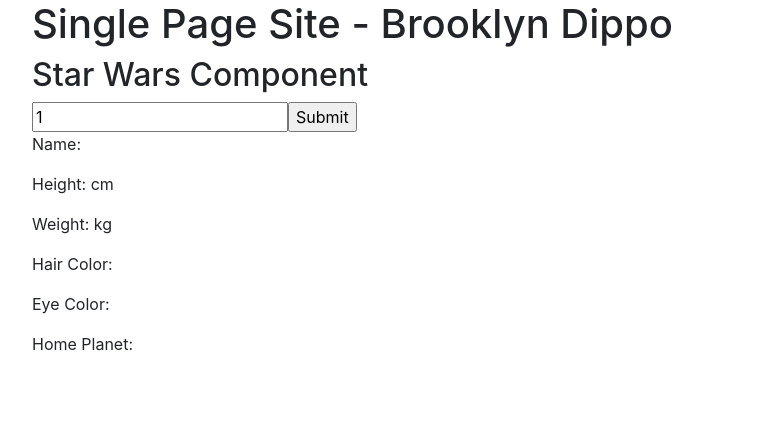
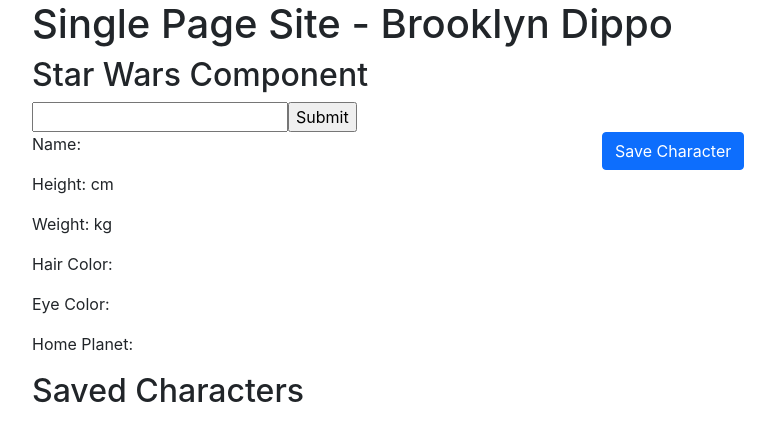
Before and after one commit to brooklyndippo/starwars, a React (Create React App) app: page / in a window 1280 px wide. Shown: the top 440 px of the page, without its empty margins (50-825 px from the left). Built offline with nearby package versions, Linux system fonts and the light colour scheme.

Commit message:
added ability to create & save character list with no repeats

```diff
--- /dev/null
+++ b/src/components/CharacterList.js
@@ -0,0 +1,20 @@
+import React from "react";
+
+function CharacterList(props) {
+    const {character} = props
+
+    return (
+        <div className="card col-3 m-3" key={character.key}>
+        <ul className="list-group list-group-flush">
+            <li className="list-group-item">Name: {character.name}</li>
+            <li className="list-group-item">Height: {character.height} cm</li>
+            <li className="list-group-item">Weight: {character.mass} kg</li>
+            <li className="list-group-item">Hair Color: {character.hair_color}</li>
+            <li className="list-group-item">Eye Color: {character.eye_color}</li>
+            <li className="list-group-item">Homeworld: {character.homeworld}</li>
+        </ul>
+        </div>
+    )
+};
+
+export default CharacterList
--- a/src/components/DisplayCharacter.js
+++ b/src/components/DisplayCharacter.js
@@ -1,12 +1,36 @@
 import React from "react";
 
 function DisplayCharacter(props) {
-    const {data} = props
+    const {data, saved, setSaved} = props
+
+    function saveCharacter() {
+        let newCharacter = {
+                key: data.key,
+                name: data.name,
+                height: data.height,
+                mass: data.mass,
+                hair_color: data.hair_color,
+                eye_color: data.eye_color,
+                homeworld: data.homeworld
+            }
+        console.log(newCharacter)
+
+        const match = saved.some(character => character.key === newCharacter.key)
+
+        if (!match && newCharacter.name != null) {
+        setSaved([
+            ...saved,
+            newCharacter
+        ])
+        } else {
+            alert(`You have already saved ${newCharacter.name} to your list`)
+        }
+    }
 
     if (data.status === 404) {
         console.log('ERROR 404')
         return (
-            <div>
+            <div className="row">
                 <h2>Error</h2>
                 <p>Character Not Found</p>
                 <p>Enter a number between 1 and 83, but not 17.</p>
@@ -14,7 +38,8 @@
         )
     } else {
         return (
-            <div>
+            <div className="row">
+                <div className="col-lg-6">
                     <p>Name: {data.name}</p>
                     <p>Height: {data.height} cm</p>
                     <p>Weight: {data.mass} kg</p>
@@ -22,6 +47,10 @@
                     <p>Eye Color: {data.eye_color}</p>
                     <p>Home Planet: {data.homeworld}</p>
                 </div>
+                <div className="col-lg-6">
+                    <button className="btn btn-primary" onClick={saveCharacter}>Save Character</button>
+                </div>
+            </div>
         )
 }}
 
--- a/src/components/StarWars.js
+++ b/src/components/StarWars.js
@@ -1,11 +1,13 @@
 import React from "react";
 import {useState} from "react";
 import DisplayCharacter from "./DisplayCharacter";
+import CharacterList from "./CharacterList";
 
 function StarWars() {
 
-    const [input, setInput] = useState(1);
+    const [input, setInput] = useState('');
     const [data, setData] = useState('');
+    const [saved, setSaved] = useState([]);
 
     function validateInput() {
         let num = document.forms["num-input"]["number"].value;
@@ -32,6 +34,7 @@
 
         setData({
             status: response.status,
+            key: input,
             name: json.name,
             height: json.height,
             mass: json.mass,
@@ -59,7 +62,16 @@
                 />
                 <input type="submit"/>
             </form>
-            <DisplayCharacter data={data}/>
+            <DisplayCharacter data={data} saved={saved} setSaved={setSaved}/>
+            <h2>Saved Characters</h2>
+            <ul>
+                {saved.map((character) => <li key={character.key}>{character.name}</li>)}
+            </ul>
+            <div className="row character-list">
+                {saved.map((character) =>
+                <CharacterList character={character}/>
+            )}
+            </div>
         </div>
     )
 }
```
Lines whose indentation alone changed are shown as unchanged.
